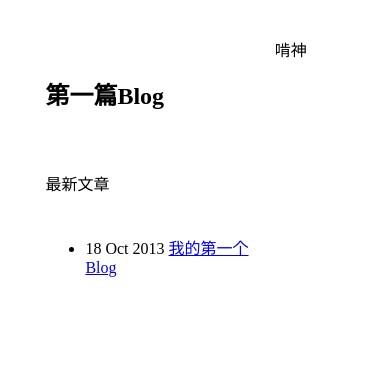
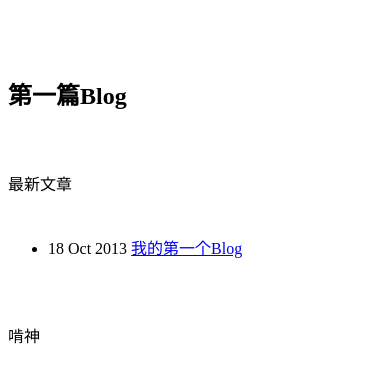
Before and after one commit to kenshinlin/archives, a Jekyll site: the page built from index.html, in a window 390 px wide. Shown: the top 383 px of the page. Built offline with Jekyll 4.4.1, drawn with Linux system fonts in a browser that asks for light colours.

Commit message:
加上media query

```diff
--- a/css/style.css
+++ b/css/style.css
@@ -1,3 +1,4 @@
+@media screen and ( min-width:768px ){
 .wrap{
   width:80%;
   margin:0 auto;
@@ -18,3 +19,13 @@
 .comment{
   margin-top:8px;
 }
+}
+@media screen and (max-width:768px){
+  .wrap{
+    width:100%;
+  }
+  .info{
+    float:left;
+    width:100%;
+  }
+}
```
